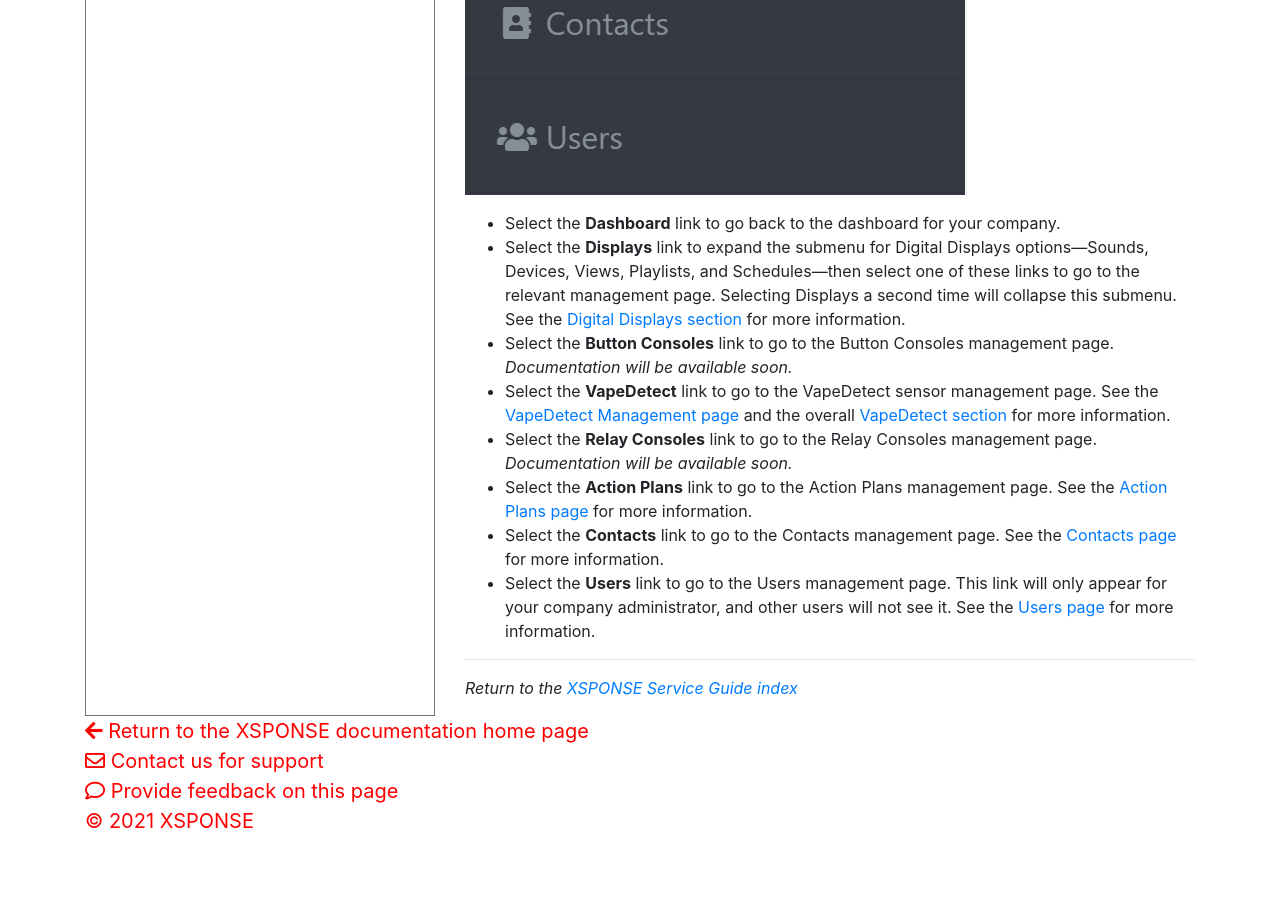
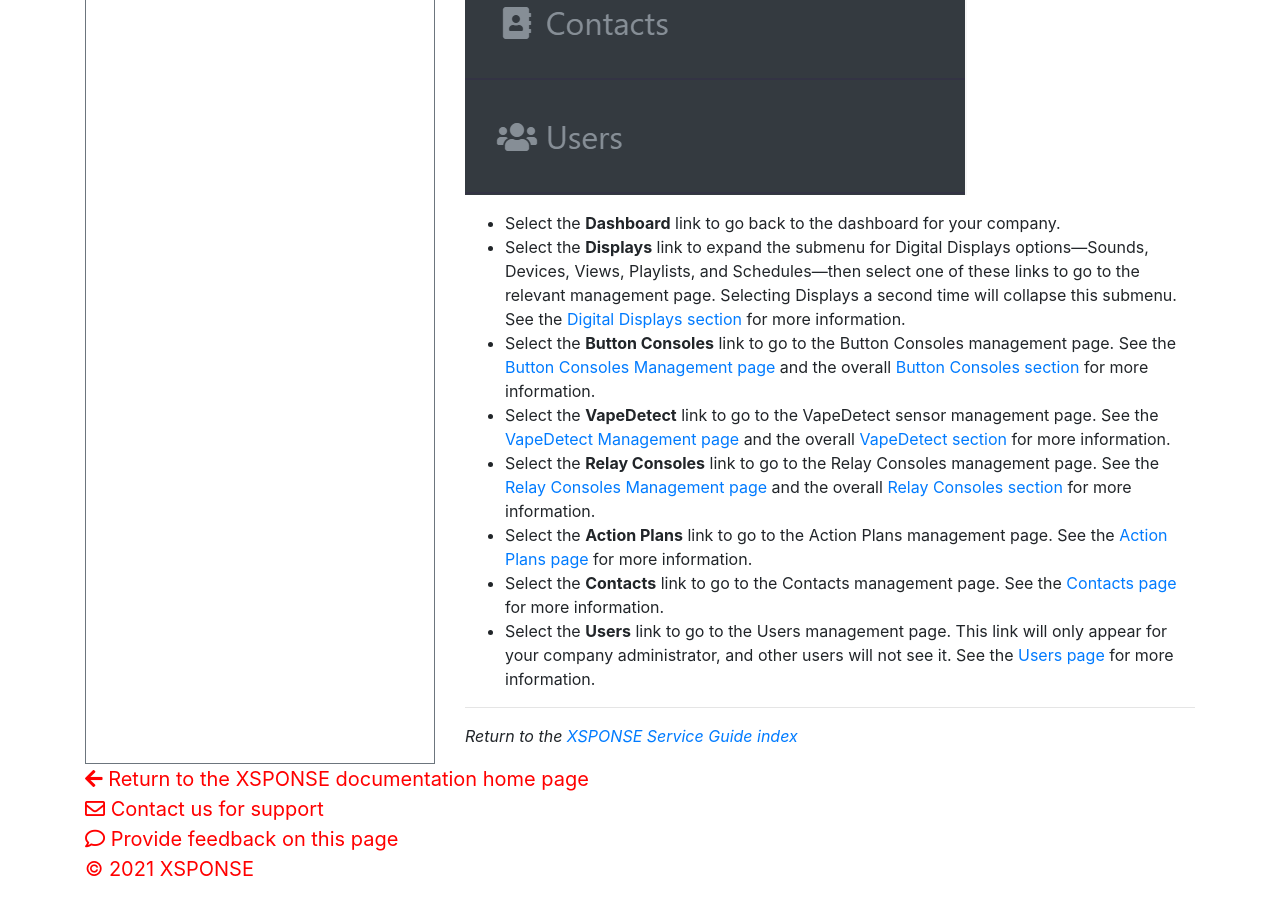
Before and after one commit to NrsSystems/docs, a Jekyll site: the page built from general-ops/site-overview.md, in a window 1280 px wide and 900 px high, scrolled down 2044 px. Built offline with Jekyll 4.4.1, drawn with Linux system fonts in a browser that asks for light colours; our own code applies the rules of GitHub Pages for plain Markdown files; before the commit the page ends 2896 px from its top, so only the background shows below that.

Commit message:
Update site-overview.md
Added links to the Button Consoles and Relay Consoles sections.

```diff
--- a/general-ops/site-overview.md
+++ b/general-ops/site-overview.md
@@ -18,9 +18,9 @@ The navigation pane also appears throughout the site along the left side, showin
 
 -	Select the **Dashboard** link to go back to the dashboard for your company.
 -	Select the **Displays** link to expand the submenu for Digital Displays options—Sounds, Devices, Views, Playlists, and Schedules—then select one of these links to go to the relevant management page. Selecting Displays a second time will collapse this submenu. See the [Digital Displays section](../digital-displays/about-digital-displays.md) for more information.
--	Select the **Button Consoles** link to go to the Button Consoles management page. _Documentation will be available soon._
+-	Select the **Button Consoles** link to go to the Button Consoles management page. See the [Button Consoles Management page](../button-consoles/button-consoles-management.md) and the overall [Button Consoles section](../button-consoles/about-button-consoles.md) for more information.
 -	Select the **VapeDetect** link to go to the VapeDetect sensor management page. See the [VapeDetect Management page](../vape-detect/vapedetect-management.md) and the overall [VapeDetect section](../vape-detect/about-vapedetect.md) for more information.
--	Select the **Relay Consoles** link to go to the Relay Consoles management page. _Documentation will be available soon._
+-	Select the **Relay Consoles** link to go to the Relay Consoles management page. See the [Relay Consoles Management page](../relay-consoles/relay-consoles-management.md) and the overall [Relay Consoles section](../relay-consoles/about-relay-consoles.md) for more information.
 -	Select the **Action Plans** link to go to the Action Plans management page. See the [Action Plans page](action-plans.md) for more information.
 -	Select the **Contacts** link to go to the Contacts management page. See the [Contacts page](contacts-management.md) for more information.
 -	Select the **Users** link to go to the Users management page. This link will only appear for your company administrator, and other users will not see it. See the [Users page](users-management.md) for more information.
```
